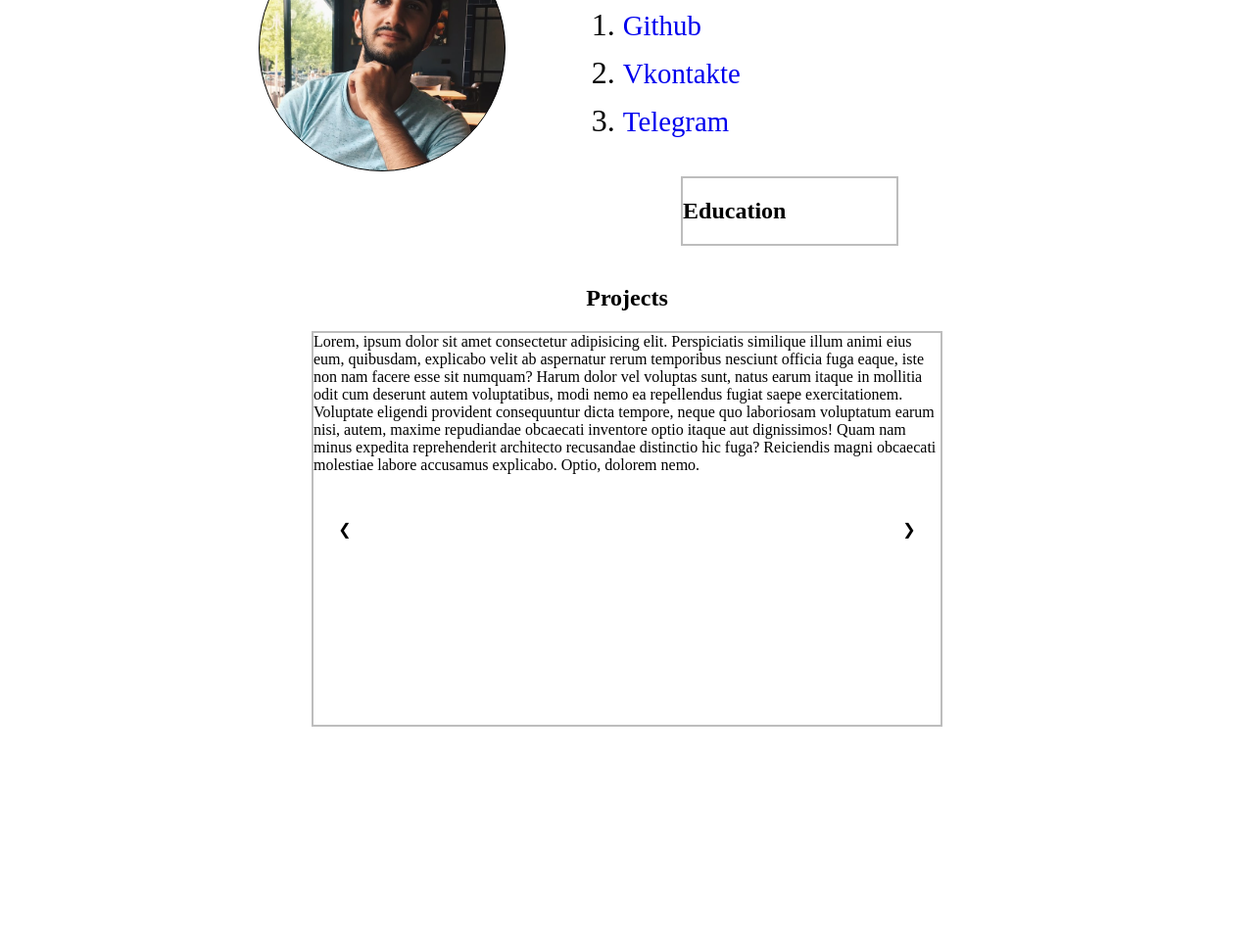
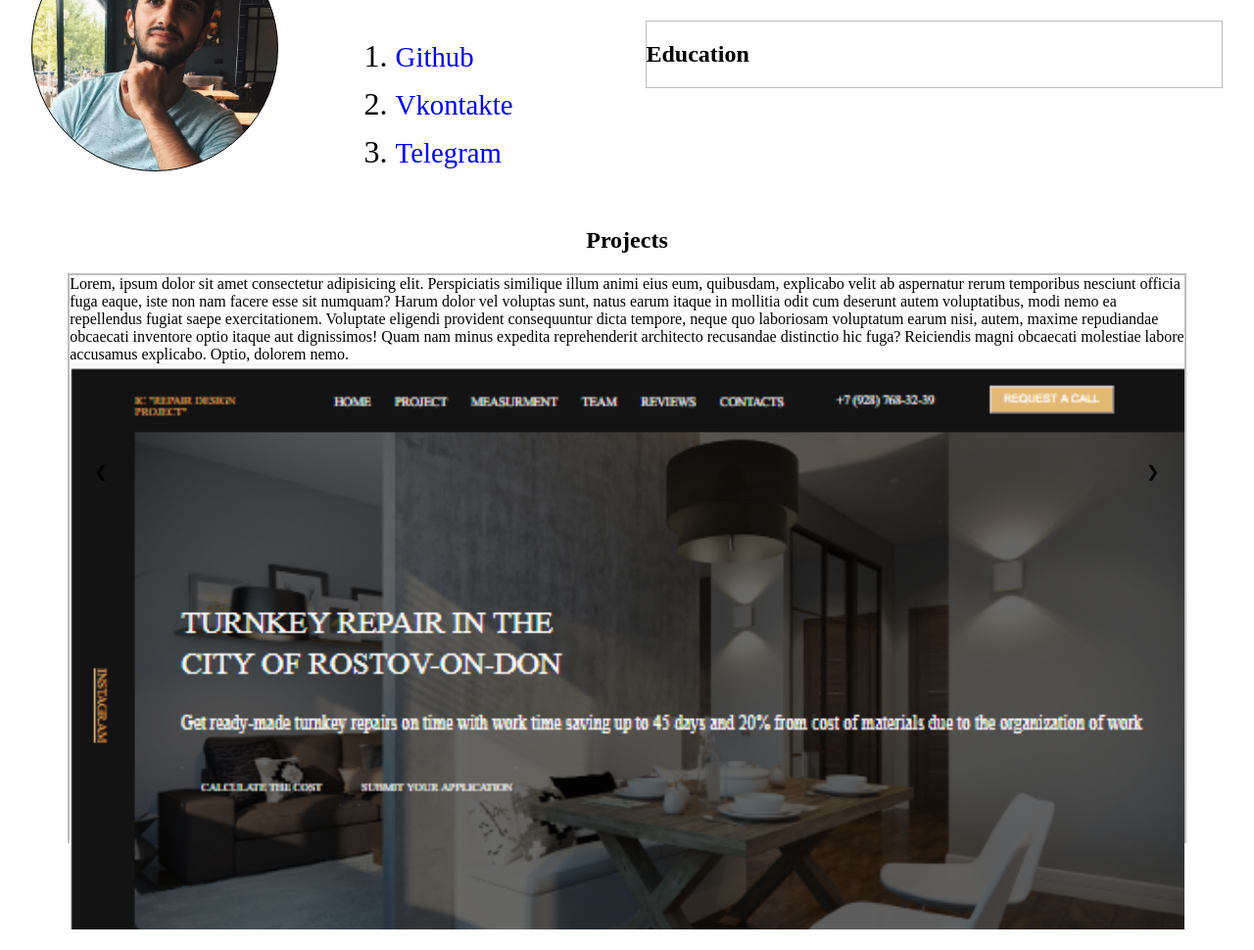
Before and after one commit to HakobjanianDavid/portfolio, a plain HTML site: page index.html in a window 1280 px wide. Shown: the part 85-1055 px from the top of the page at 98% size. Before the commit the page ends 835 px from the top, so only its background shows below. Drawn offline with Linux system fonts and the light colour scheme.

Commit message:
fix: remove classes and properties that dont need there

```diff
--- a/style.css
+++ b/style.css
@@ -1,5 +1,3 @@
-
-
 .wrapper {
     max-width: 1700px;
     margin: 0 auto;
@@ -9,7 +7,6 @@
     display: flex;
     justify-content: center;
     flex-wrap: wrap;
-    width: 80%;
     margin: 0 auto;
 }
 
@@ -23,10 +20,6 @@
     background-size: 150%;
 }
 
-.information {
-    /* margin: 0 0 0 10%; */
-}
-
 .name {
     font-family: Yeseva One;
     font-style: normal;
@@ -34,8 +27,7 @@
     font-size: 2.5em;
     line-height: 0.3em;
     text-transform: uppercase;
-
-    /* color: #FFFFFF; */
+    grid-column: -1/1;
 }
 
 .society {
@@ -54,26 +46,49 @@
     text-decoration: none;
 }
 
+.information {
+    display: grid;
+    width: 70%;
+    grid-template-columns: 1fr 2fr;
+}
 
 
 #nav {
-    width: 81%;
+    width: 100%;
     margin: 20px auto;
 }
 
 .menu-item {
     margin: 0 auto;
-    width: 64%;
-    border: 2px solid #bdbdbd;
+    border: 1px solid #bdbdbd;
     display: flex;
     flex-direction: column;
     cursor: pointer;
 }
 
 .title {
-    border: 1px solid white;
+    /* border: 1px solid white; */
 }
 
+
+.mySlides {
+    grid-template-columns: 2fr 1.3fr;
+    height: 100%;
+}
+
+.picture {
+    height: 100%;
+}
+
+.repaire {
+    background: url(img/Rapaire.png);
+    background-size: cover;
+}
+
+.theyelow {
+    background: url(img/Theyelow.png);
+    background-size: cover;
+}
 
 .menu-item .submenu {
     display: none;
@@ -83,34 +98,31 @@
     padding: 0;
     margin: 0;
     z-index: 1;
-    position: absolute;
+    /* position: absolute; */
     background-color: white;
-    border: 2px solid rgb(189, 189, 189);
-    width: 51%;
 }
 
 .submenu .submenu_item {
     padding-top: 2vw;
 }
-/*
-.submenu li:last-child {
-    padding-bottom: 2vw;
-} */
+
 
 .submenu .submenu_item:hover {
     background-color: red;
 }
+
 .projects {
     display: flex;
     flex-direction: column;
     align-items: center;
-    width: 80%;
     margin: 0 auto;
+    height: 750px;
+    width: 100%;
 }
 
 .sliderConteiner {
-    width: 50vw;
-    height: 50vh;
+    width: 90%;
+    height: 77%;
     border: 2px solid #bdbdbd;
     position: relative;
   }
@@ -133,7 +145,8 @@
     right: 0;
   }
 
-  .next:hover, .prev:hover {
+  .hover {
     background-color: #bdbdbd;
     color: black;
+    transition: ease;
   }
```
